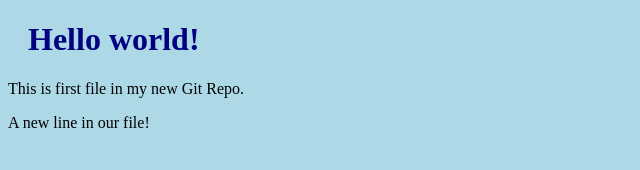
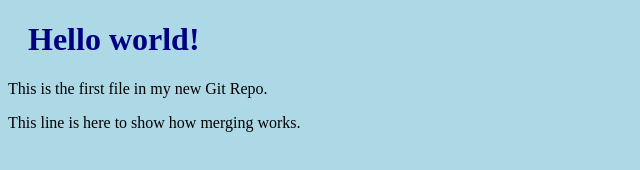
Before and after one commit to schandraka002/newdemo, a plain HTML site: page index.html in a window 1280 px wide. Shown: the whole page, without its empty margins (0-640 px from the left). Drawn offline with Linux system fonts and the light colour scheme.

Commit message:
updated index.html with emergency fix

```diff
--- a/index.html
+++ b/index.html
@@ -7,8 +7,8 @@
 <body>
 
 <h1>Hello world!</h1>
-<p>This is first file in my new Git Repo.</p>
-<p>A new line in our file!</p>
+<p>This is the first file in my new Git Repo.</p>
+<p>This line is here to show how merging works.</p>
 
 </body>
 </html>
```
